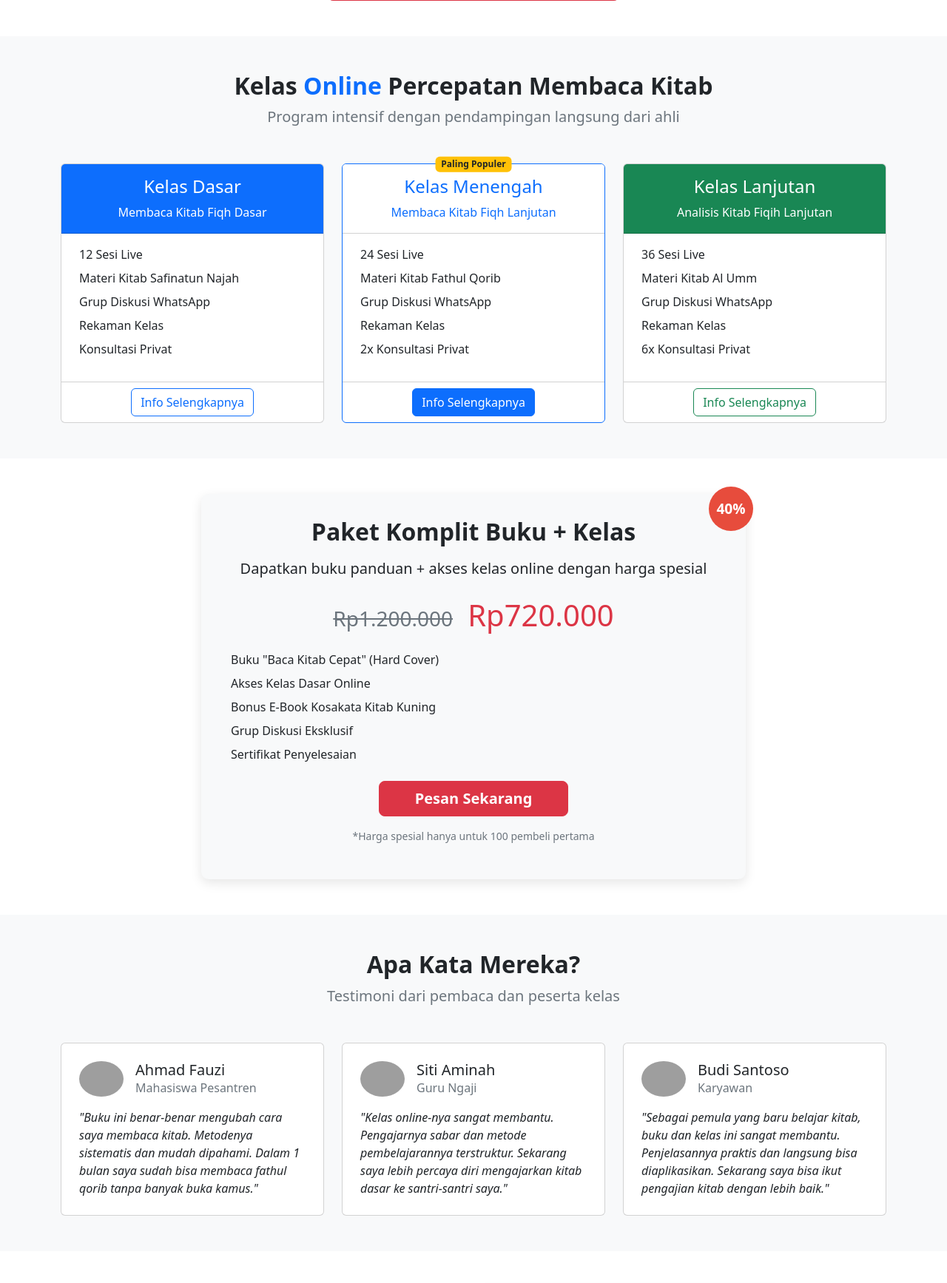
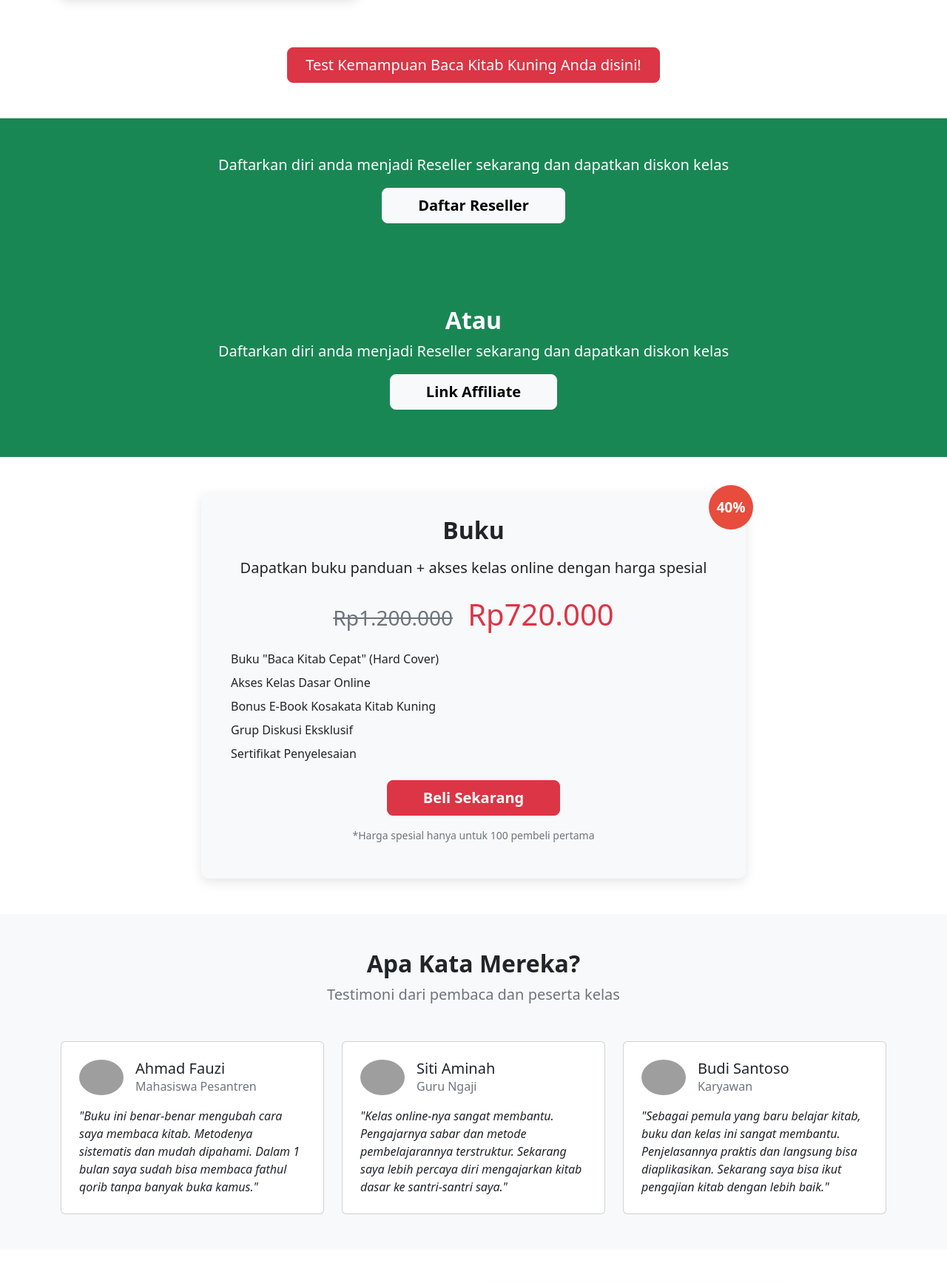
Before and after one commit to iaiapps/percepatankitab, a Laravel app: page / in a window 1280 px wide. Shown: the part 1398-3133 px from the top of the page at 74% size. Run offline with Laravel 12, Linux system fonts and the light colour scheme; style sheets or scripts are compiled from the project's sources; grey boxes are pictures that could not be loaded.

Commit message:
rev landing -

```diff
--- a/resources/views/landing.blade.php
+++ b/resources/views/landing.blade.php
@@ -83,6 +83,12 @@
                     <p class="text-warning display-6 mt-0 border-1 rounded-3 fw-bold">Tapi Ajak 5 temen = gratis semua.
                         Serius!
                     </p>
+
+                </div>
+                <div class="col-lg-6 text-center p-3">
+                    <img src="https://bukukita.com/babacms/displaybuku/101988_f.jpg" alt="Baca Kitab Cepat"
+                        class="img-fluid book-cover p-3 bg-white">
+
                     <p class="lead mb-4">Metode revolusioner untuk membaca kitab brbahasa arab dengan cepat dan mudah
                     </p>
                     <ul class="list-unstyled mb-4">
@@ -99,10 +105,6 @@
                     <a href="#pricing" class="btn btn-warning btn-lg fw-bold px-4 me-2">Dapatkan Sekarang</a>
                     {{-- <a href="#buku" class="btn btn-outline-light btn-lg px-4">Pelajari Lebih Lanjut</a> --}}
                 </div>
-                <div class="col-lg-6 text-center p-3">
-                    <img src="https://bukukita.com/babacms/displaybuku/101988_f.jpg" alt="Baca Kitab Cepat"
-                        class="img-fluid book-cover p-3 bg-white">
-                </div>
             </div>
         </div>
     </section>
@@ -115,7 +117,7 @@
                     <img src="https://images.unsplash.com/photo-1589998059171-988d887df646?ixlib=rb-1.2.1&auto=format&fit=crop&w=1350&q=80"
                         alt="Buku Baca Kitab Cepat" class="img-fluid rounded shadow">
                 </div>
-                <div class="col-lg-7 ">
+                {{-- <div class="col-lg-7 ">
                     <h2 class="fw-bold mb-4"><span class="text-primary">Buku Panduan</span> Percepatan Membaca Kitab
                     </h2>
                     <p class="lead">Temukan metode terstruktur untuk menguasai membaca kitab gundul dalam waktu
@@ -164,17 +166,39 @@
                             </div>
                         </div>
                     </div>
-                </div>
+                </div> --}}
 
                 <div class="mt-5 text-center">
                     <br>
-                    <a href="#buku" class="btn btn-danger btn-lg px-4">Test Kemampuan bahasa Arab Anda!</a>
+                    <a href="#buku" class="btn btn-danger btn-lg px-4">Test Kemampuan Baca Kitab Kuning Anda
+                        disini!</a>
                 </div>
             </div>
         </div>
     </section>
+    <section class="py-5 bg-success p-3">
+        <div class="row justify-content-center">
+            <div class="col-lg-8 text-center">
+                {{-- <h2 class="fw-bold text-white">Atau</h2> --}}
+                <p class="lead text-white mb-3">Daftarkan diri anda menjadi Reseller sekarang dan dapatkan diskon kelas
+                </p>
+                <a href="#pricing" class="btn btn-light btn-lg fw-bold px-5 mb-3">Daftar Reseller</a>
 
-    <!-- Kelas Section -->
+            </div>
+        </div>
+    </section>
+    <section class="py-5 bg-success p-3">
+        <div class="row justify-content-center">
+            <div class="col-lg-8 text-center">
+                <h2 class="fw-bold text-white">Atau</h2>
+                <p class="lead text-white mb-3">Daftarkan diri anda menjadi Reseller sekarang dan dapatkan diskon kelas
+                </p>
+                <a href="#pricing" class="btn btn-light btn-lg fw-bold px-5 mb-3">Link Affiliate</a>
+
+            </div>
+        </div>
+    </section>
+    {{-- <!-- Kelas Section -->
     <section id="kelas" class="py-5 bg-light">
         <div class="container">
             <div class="text-center mb-5">
@@ -268,7 +292,7 @@
                 </div>
             </div>
         </div>
-    </section>
+    </section> --}}
 
     <!-- Pricing Section -->
     <section id="pricing" class="py-5">
@@ -277,7 +301,7 @@
                 <div class="col-lg-8">
                     <div class="price-box text-center">
                         <div class="discount-badge">40%</div>
-                        <h2 class="fw-bold mb-3">Paket Komplit Buku + Kelas</h2>
+                        <h2 class="fw-bold mb-3">Buku</h2>
                         <p class="lead">Dapatkan buku panduan + akses kelas online dengan harga spesial</p>
 
                         <div class="my-4">
@@ -303,7 +327,7 @@
                             </li>
                         </ul>
 
-                        <a href="{{ route('register') }}" class="btn btn-danger btn-lg fw-bold px-5 mb-3">Pesan
+                        <a href="{{ route('register') }}" class="btn btn-danger btn-lg fw-bold px-5 mb-3">Beli
                             Sekarang</a>
                         <p class="small text-muted">*Harga spesial hanya untuk 100 pembeli pertama</p>
                     </div>
@@ -435,17 +459,7 @@
         </div>
     </section>
 
-    <section class="py-5 bg-success p-3">
-        <div class="row justify-content-center">
-            <div class="col-lg-8 text-center">
-                <h2 class="fw-bold text-white">Atau</h2>
-                <p class="lead text-white mb-3">Daftarkan diri anda menjadi Reseller sekarang dan dapatkan diskon kelas
-                </p>
-                <a href="#pricing" class="btn btn-light btn-lg fw-bold px-5 mb-3">Daftar Reseller</a>
 
-            </div>
-        </div>
-    </section>
     <!-- FAQ Section -->
     <section id="faq" class="py-5 bg-light">
         <div class="container">
@@ -556,7 +570,8 @@
                                 <a href="#" class="text-white me-2"><i class="bi bi-facebook fs-5"></i></a>
                                 <a href="#" class="text-white me-2"><i class="bi bi-twitter fs-5"></i></a>
                                 <a href="#" class="text-white me-2"><i class="bi bi-instagram fs-5"></i></a>
-                                <a href="#" class="text-white"><i class="bi bi-linkedin fs-5"></i></a>
+                                youtube tiktok
+
                             </div>
                         </div>
                     </div>
@@ -572,7 +587,7 @@
         <div class="container">
             <div class="row">
                 <div class="col-md-6 text-center text-md-start">
-                    <p class="mb-0">Copyright &copy;2025 Percepatan Baca Kitab | All rights reserved.</p>
+                    <p class="mb-0">Copyright &copy;2025 Percepatan Baca Kitab Kuning | All rights reserved.</p>
                 </div>
                 <div class="col-md-6 text-center text-md-end">
                     <a href="#" class="text-white text-decoration-none me-3">Kebijakan Privasi</a>
```
Also changed, not shown: resources/views/layouts/partials/sidebar.blade.php (+8 -16 lines).
